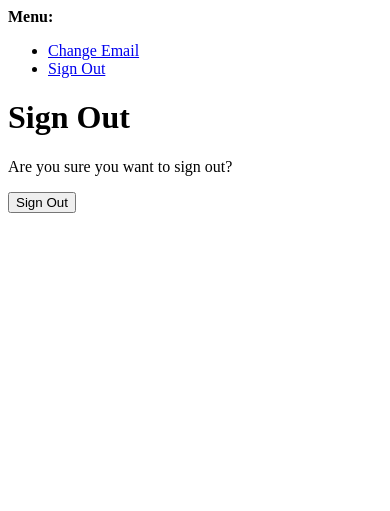
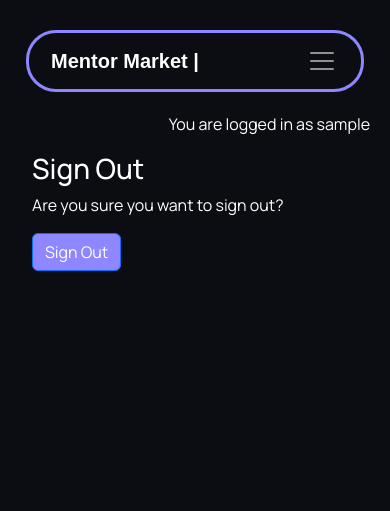
Before and after one commit to Karla-Stein/mentor-market, a Django app: page /accounts/logout/ in a window 390 px wide. Shown: the top 511 px of the page. Before the commit the page ends 213 px from the top, so only its background shows below. Run offline with Django 4.2, Linux system fonts and the light colour scheme; the visitor is signed in with stand-in values (Sample User, id 1); some web fonts are replaced.

Commit message:
Customize log out page

```diff
--- a/templates/account/logout.html
+++ b/templates/account/logout.html
@@ -1,21 +1,23 @@
-{% extends "account/base.html" %}
+{% extends "base.html" %}
 
 {% load i18n %}
 
 {% block head_title %}{% trans "Sign Out" %}{% endblock head_title %}
 
 {% block content %}
+<div class="container">
+  <div class="row">
+    <div class="col-md-8 mt-3 offset-md-2">
       <h1>{% trans "Sign Out" %}</h1>
-
-<p>{% trans 'Are you sure you want to sign out?' %}</p>
-
+      <p>{% blocktrans %}Are you sure you want to sign out?{% endblocktrans %}</p>
       <form method="post" action="{% url 'account_logout' %}">
         {% csrf_token %}
         {% if redirect_field_value %}
-  <input type="hidden" name="{{ redirect_field_name }}" value="{{ redirect_field_value }}"/>
+        <input type="hidden" name="{{ redirect_field_name }}" value="{{ redirect_field_value }}" />
         {% endif %}
-  <button type="submit">{% trans 'Sign Out' %}</button>
+        <button type="submit" class="btn btn-primary nav-bar-btn">{% trans 'Sign Out' %}</button>
       </form>
-
-
+    </div>
+  </div>
+</div>
 {% endblock content %}
--- a/templates/base.html
+++ b/templates/base.html
@@ -43,7 +43,7 @@
                     {% if user.is_authenticated %}
                     <li class="nav-item">
                         <a class="btn btn-primary nav-bar-btn mx-2 {% if request.path == logout_url %}active{% endif %}"
-                            aria-current="page" href="{% url 'account_logout' %}">Log out</a>
+                            aria-current="page" href="{% url 'account_logout' %}">Sign out</a>
                     </li>
                     {% else %}
                     <li class="nav-item">
@@ -52,7 +52,7 @@
                     </li>
                     <li class="nav-item">
                         <a class="btn btn-primary nav-bar-btn mx-2 {% if request.path == login_url %}active{% endif %}"
-                            aria-current="page" href="{% url 'account_login' %}">Log in</a>
+                            aria-current="page" href="{% url 'account_login' %}">Sign in</a>
                     </li>
                     {% endif %}
                 </ul>
@@ -62,7 +62,7 @@
     <main class="flex-shrink-0 main-bg">
         <div class="d-flex">
             {% if user.is_authenticated %}
-            <span class="navbar-text ms-auto">
+            <span class="ms-auto" id="login-confirm">
                 You are logged in as {{ user }}
             </span>
         </div>
```
Lines whose indentation alone changed are shown as unchanged.
